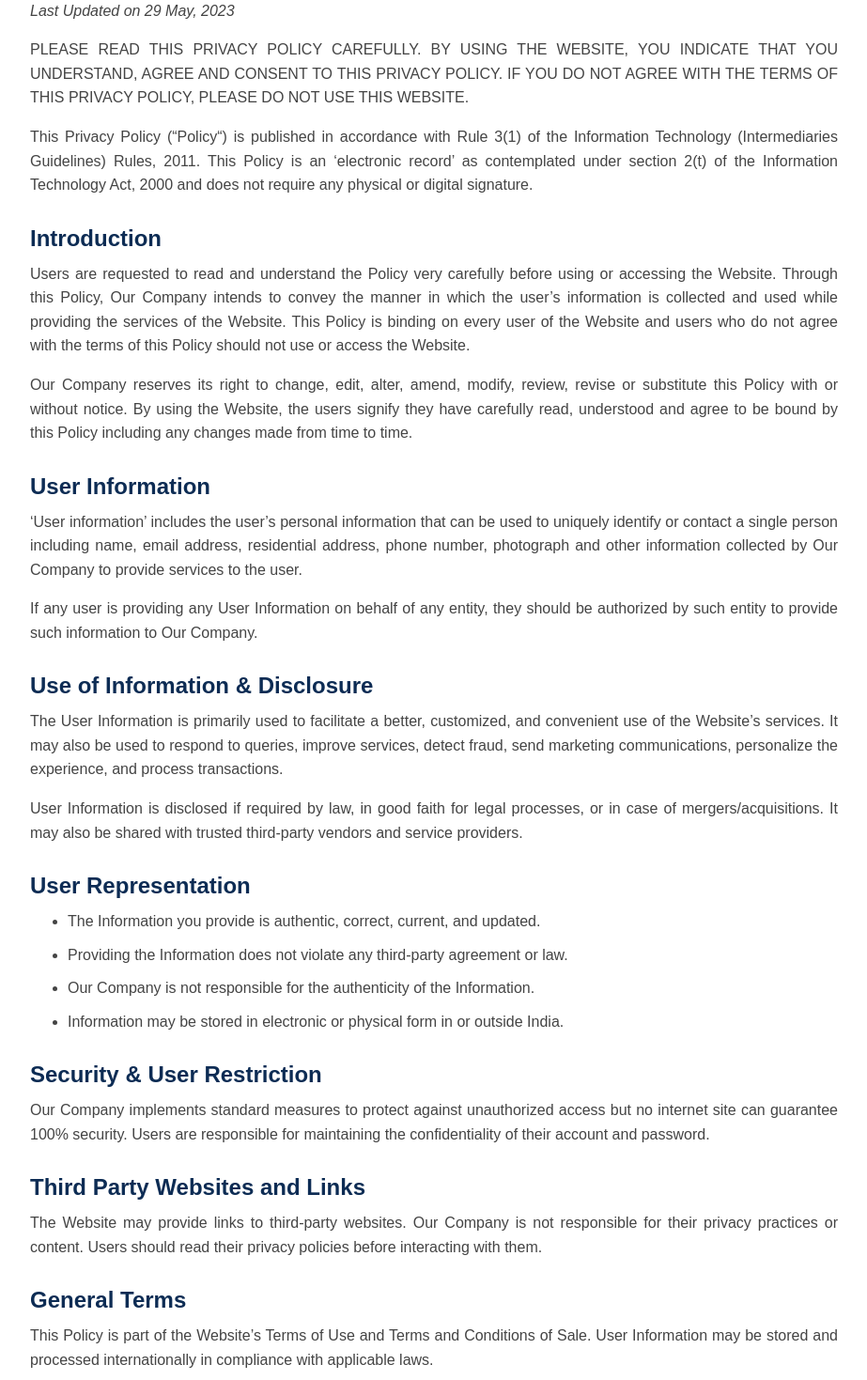
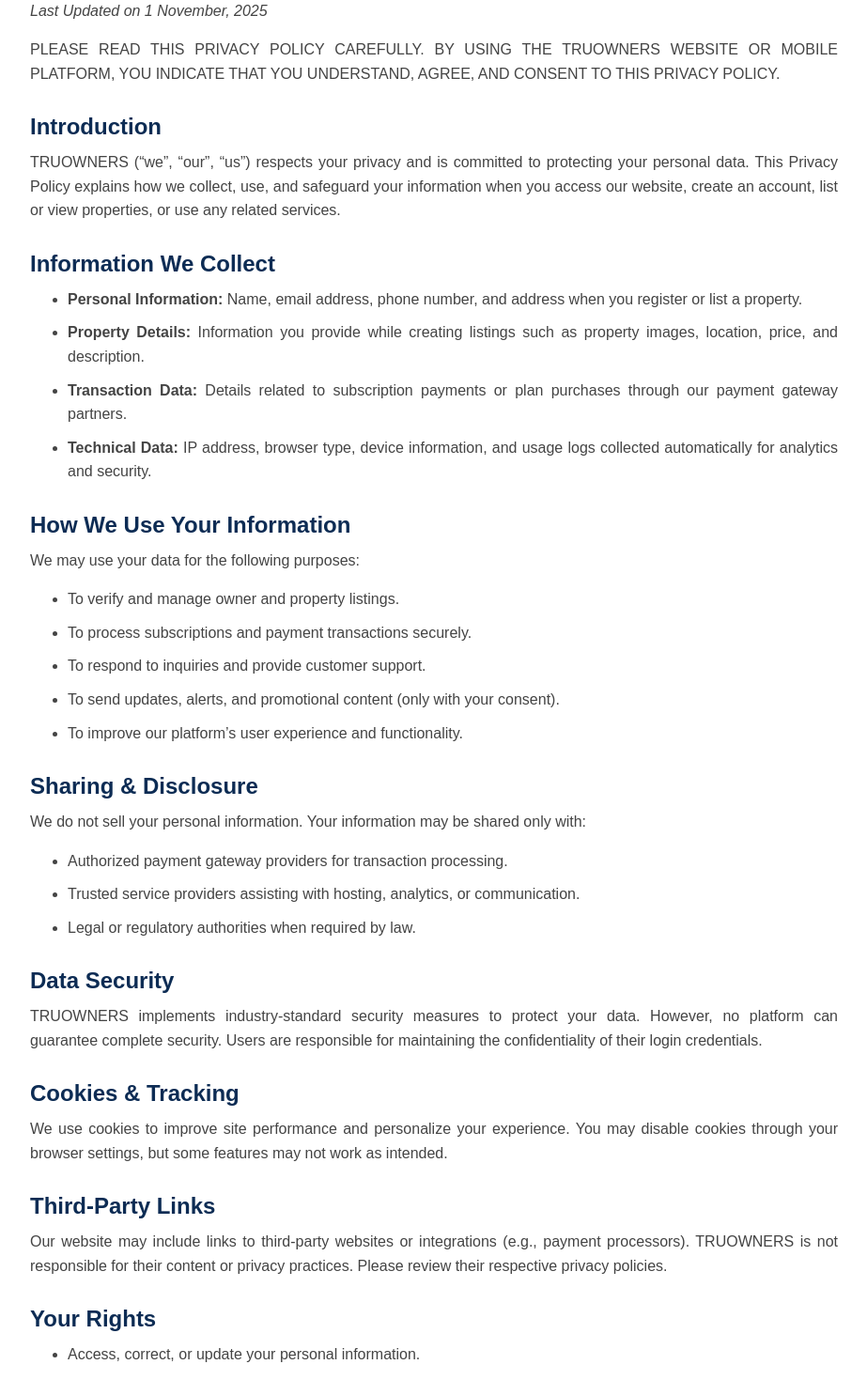
Before and after one commit to pradeepl-italliance/Truowners-frontend, a React (Vite) app: page /privacy in a window 1280 px wide. Shown: the part 480-1949 px from the top of the page at 94% size, without its empty margins (178-1101 px from the left). Built offline with nearby package versions, Linux system fonts and the light colour scheme.

Commit message:
updates on content change,created error,processing and success page

```diff
--- a/src/App.jsx
+++ b/src/App.jsx
@@ -19,7 +19,12 @@
 import MyBookings from './components/pages/bookings/MyBookings'
 import PropertiesPage from './components/pages/Property/Properties'
 import SubscriptionPlans from './components/pages/other/SubscriptionPlans'
-import ScrollToTop from './components/common/ScrollToTop';
+import ScrollToTop from './components/common/ScrollToTop'
+
+// ✅ Newly added imports
+import SuccessPage from './components/pages/subscription/SuccessPage'
+import ErrorPage from './components/pages/subscription/ErrorPage'
+import ProcessingPage from './components/pages/subscription/ProcessingPage' // <-- Added
 
 import './styles/globals.css'
 import './styles/components.css'
@@ -85,6 +90,11 @@
               <Route path="/wishlist" element={<LayoutWrapper><WishlistPage /></LayoutWrapper>} />
               <Route path="/my-bookings" element={<LayoutWrapper><MyBookings /></LayoutWrapper>} />
 
+              {/* ✅ FontPage / PhonePe Integration Result Pages */}
+              <Route path="/processing" element={<LayoutWrapper><ProcessingPage /></LayoutWrapper>} /> {/* <-- Added */}
+              <Route path="/success" element={<LayoutWrapper><SuccessPage /></LayoutWrapper>} />
+              <Route path="/error" element={<LayoutWrapper><ErrorPage /></LayoutWrapper>} />
+
               {/* Admin Routes */}
               <Route
                 path="/system/admin/secure-access-portal-2025"
--- a/src/components/pages/Admin/PropertiesTab.jsx
+++ b/src/components/pages/Admin/PropertiesTab.jsx
@@ -262,7 +262,7 @@
         body = JSON.stringify({ status: newStatus });
         break;
       case 'markSold':
-      case 'unsold':
+      case 'published':
         endpoint = API_CONFIG.ADMIN.PUBLISH_PROPERTY.replace(':id', propertyId);
         body = JSON.stringify({ status: newStatus });
         break;
@@ -1206,7 +1206,7 @@
       onClick={() => handlePropertyAction(selectedProperty.id, 'unsold', 'published')}
       startIcon={actionLoading ? <CircularProgress size={16} /> : <Publish />}
     >
-      Unsold
+      Published
     </Button>
   )}
 </DialogActions>
--- a/src/components/pages/other/ContactPage.jsx
+++ b/src/components/pages/other/ContactPage.jsx
@@ -28,7 +28,7 @@
               <FaPhoneAlt className="icon" />
               <div>
                 <h4>Phone</h4>
-                <p>+91 8095511561 </p>
+                <p>+91  8867721812 </p>
               </div>
             </li>
             <li>
--- a/src/components/pages/other/PrivacyPolicyPage.jsx
+++ b/src/components/pages/other/PrivacyPolicyPage.jsx
@@ -11,112 +11,94 @@
 
       {/* Section 2: Content */}
       <section className="terms-content">
-                <p className="updated-date">Last Updated on 29 May, 2023</p>
+        <p className="updated-date">Last Updated on 1 November, 2025</p>
 
         <p className="highlight">
-        PLEASE READ THIS PRIVACY POLICY CAREFULLY. BY USING THE WEBSITE, YOU
-        INDICATE THAT YOU UNDERSTAND, AGREE AND CONSENT TO THIS PRIVACY POLICY.
-        IF YOU DO NOT AGREE WITH THE TERMS OF THIS PRIVACY POLICY, PLEASE DO NOT
-        USE THIS WEBSITE.
+          PLEASE READ THIS PRIVACY POLICY CAREFULLY. BY USING THE TRUOWNERS WEBSITE OR MOBILE PLATFORM,
+          YOU INDICATE THAT YOU UNDERSTAND, AGREE, AND CONSENT TO THIS PRIVACY POLICY.
         </p>
 
+        <h2 className="padd">Introduction</h2>
         <p>
-        This Privacy Policy (“Policy“) is published in accordance with Rule
-        3(1) of the Information Technology (Intermediaries Guidelines) Rules,
-        2011. This Policy is an ‘electronic record’ as contemplated under
-        section 2(t) of the Information Technology Act, 2000 and does not
-        require any physical or digital signature.
+          TRUOWNERS (“we”, “our”, “us”) respects your privacy and is committed to protecting your
+          personal data. This Privacy Policy explains how we collect, use, and safeguard your information
+          when you access our website, create an account, list or view properties, or use any related
+          services.
         </p>
 
-      <h2 className='padd'>Introduction</h2>
+        <h2 className="padd">Information We Collect</h2>
+        <ul>
+          <li><strong>Personal Information:</strong> Name, email address, phone number, and address when you register or list a property.</li>
+          <li><strong>Property Details:</strong> Information you provide while creating listings such as property images, location, price, and description.</li>
+          <li><strong>Transaction Data:</strong> Details related to subscription payments or plan purchases through our payment gateway partners.</li>
+          <li><strong>Technical Data:</strong> IP address, browser type, device information, and usage logs collected automatically for analytics and security.</li>
+        </ul>
+
+        <h2 className="padd">How We Use Your Information</h2>
+        <p>We may use your data for the following purposes:</p>
+        <ul>
+          <li>To verify and manage owner and property listings.</li>
+          <li>To process subscriptions and payment transactions securely.</li>
+          <li>To respond to inquiries and provide customer support.</li>
+          <li>To send updates, alerts, and promotional content (only with your consent).</li>
+          <li>To improve our platform’s user experience and functionality.</li>
+        </ul>
+
+        <h2 className="padd">Sharing & Disclosure</h2>
         <p>
-        Users are requested to read and understand the Policy very carefully
-        before using or accessing the Website. Through this Policy, Our Company
-        intends to convey the manner in which the user’s information is
-        collected and used while providing the services of the Website. This
-        Policy is binding on every user of the Website and users who do not
-        agree with the terms of this Policy should not use or access the
-        Website.
+          We do not sell your personal information. Your information may be shared only with:
         </p>
+        <ul>
+          <li>Authorized payment gateway providers for transaction processing.</li>
+          <li>Trusted service providers assisting with hosting, analytics, or communication.</li>
+          <li>Legal or regulatory authorities when required by law.</li>
+        </ul>
+
+        <h2 className="padd">Data Security</h2>
         <p>
-        Our Company reserves its right to change, edit, alter, amend, modify,
-        review, revise or substitute this Policy with or without notice. By
-        using the Website, the users signify they have carefully read,
-        understood and agree to be bound by this Policy including any changes
-        made from time to time.
+          TRUOWNERS implements industry-standard security measures to protect your data. However,
+          no platform can guarantee complete security. Users are responsible for maintaining
+          the confidentiality of their login credentials.
         </p>
 
-      <h2 className='padd'>User Information</h2>
+        <h2 className="padd">Cookies & Tracking</h2>
         <p>
-        ‘User information’ includes the user’s personal information that can be
-        used to uniquely identify or contact a single person including name,
-        email address, residential address, phone number, photograph and other
-        information collected by Our Company to provide services to the user.
-      </p>
-      <p>
-        If any user is providing any User Information on behalf of any entity,
-        they should be authorized by such entity to provide such information to
-        Our Company.
+          We use cookies to improve site performance and personalize your experience.
+          You may disable cookies through your browser settings, but some features may not work as intended.
         </p>
 
-      <h2 className='padd'>Use of Information &amp; Disclosure</h2>
+        <h2 className="padd">Third-Party Links</h2>
         <p>
-        The User Information is primarily used to facilitate a better,
-        customized, and convenient use of the Website’s services. It may also
-        be used to respond to queries, improve services, detect fraud, send
-        marketing communications, personalize the experience, and process
-        transactions.
-      </p>
-      <p>
-        User Information is disclosed if required by law, in good faith for
-        legal processes, or in case of mergers/acquisitions. It may also be
-        shared with trusted third-party vendors and service providers.
+          Our website may include links to third-party websites or integrations (e.g., payment processors).
+          TRUOWNERS is not responsible for their content or privacy practices. Please review their respective
+          privacy policies.
         </p>
 
-      <h2 className='padd'>User Representation</h2>
+        <h2 className="padd">Your Rights</h2>
         <ul>
-        <li>
-          The Information you provide is authentic, correct, current, and
-          updated.
-        </li>
-        <li>
-          Providing the Information does not violate any third-party agreement
-          or law.
-        </li>
-        <li>
-          Our Company is not responsible for the authenticity of the
-          Information.
-        </li>
-        <li>
-          Information may be stored in electronic or physical form in or
-          outside India.
-        </li>
+          <li>Access, correct, or update your personal information.</li>
+          <li>Request deletion of your account or data (subject to legal or contractual obligations).</li>
+          <li>Withdraw consent for marketing communications at any time.</li>
         </ul>
 
-      <h2 className='padd'>Security &amp; User Restriction</h2>
+        <h2 className="padd">Contact Us</h2>
         <p>
-        Our Company implements standard measures to protect against
-        unauthorized access but no internet site can guarantee 100% security.
-        Users are responsible for maintaining the confidentiality of their
-        account and password.
+          If you have any questions or concerns about this Privacy Policy or how your information
+          is handled, please contact us at:
+          <br />
+          <strong>Email:</strong> Truowners@gmail.com
+          <br />
+          <strong>Address:</strong> Ground floor no 100 corner shop 13th main 27th cross,28th B cross 4th block,Jayanagar
         </p>
 
-      <h2 className='padd'>Third Party Websites and Links</h2>
+        <h2 className="padd">Policy Updates</h2>
         <p>
-        The Website may provide links to third-party websites. Our Company is
-        not responsible for their privacy practices or content. Users should
-        read their privacy policies before interacting with them.
-      </p>
-
-      <h2 className='padd' >General Terms</h2>
-      <p>
-        This Policy is part of the Website’s Terms of Use and Terms and
-        Conditions of Sale. User Information may be stored and processed
-        internationally in compliance with applicable laws.
+          This Privacy Policy may be updated periodically. We encourage users to review this page
+          regularly to stay informed about any changes.
         </p>
       </section>
     </div>
   );
 };
 
-export default  PrivacyPolicy;
+export default PrivacyPolicy;
--- /dev/null
+++ b/src/components/pages/subscription/ErrorPage.jsx
@@ -0,0 +1,56 @@
+import React, { useEffect } from "react";
+import { Box, Typography, Button, Paper } from "@mui/material";
+import ErrorOutlineIcon from "@mui/icons-material/ErrorOutline";
+import { useNavigate } from "react-router-dom";
+
+const ErrorPage = () => {
+  const navigate = useNavigate();
+
+  useEffect(() => {
+    const timer = setTimeout(() => {
+      navigate("/");
+    }, 5000); // Auto redirect after 5 seconds
+    return () => clearTimeout(timer);
+  }, [navigate]);
+
+  return (
+    <Box
+      display="flex"
+      justifyContent="center"
+      alignItems="center"
+      minHeight="100vh"
+      bgcolor="#f5f5f5"
+    >
+      <Paper
+        elevation={3}
+        sx={{
+          p: 5,
+          borderRadius: 3,
+          textAlign: "center",
+          maxWidth: 400,
+        }}
+      >
+        <ErrorOutlineIcon sx={{ fontSize: 80, color: "red" }} />
+        <Typography variant="h5" fontWeight="bold" sx={{ mt: 2 }}>
+          Payment Failed!
+        </Typography>
+        <Typography variant="body1" sx={{ mt: 1, mb: 3, color: "text.secondary" }}>
+          Something went wrong with your transaction. Please try again.
+        </Typography>
+        <Button
+          variant="contained"
+          color="error"
+          fullWidth
+          onClick={() => navigate("/")}
+        >
+          Back to Home
+        </Button>
+        <Typography variant="caption" display="block" sx={{ mt: 2 }}>
+          Redirecting to home in 5 seconds...
+        </Typography>
+      </Paper>
+    </Box>
+  );
+};
+
+export default ErrorPage;
--- /dev/null
+++ b/src/components/pages/subscription/ProcessingPage.jsx
@@ -0,0 +1,55 @@
+import React, { useEffect } from "react";
+import { Box, Typography, Button, Paper, CircularProgress } from "@mui/material";
+import { useNavigate } from "react-router-dom";
+
+const ProcessingPage = () => {
+  const navigate = useNavigate();
+
+  useEffect(() => {
+    const timer = setTimeout(() => {
+      navigate("/"); // Optional: auto-redirect if processing takes too long
+    }, 10000); // 10 seconds
+    return () => clearTimeout(timer);
+  }, [navigate]);
+
+  return (
+    <Box
+      display="flex"
+      justifyContent="center"
+      alignItems="center"
+      minHeight="100vh"
+      bgcolor="#f5f5f5"
+    >
+      <Paper
+        elevation={3}
+        sx={{
+          p: 5,
+          borderRadius: 3,
+          textAlign: "center",
+          maxWidth: 400,
+        }}
+      >
+        <CircularProgress sx={{ mb: 3 }} />
+        <Typography variant="h5" fontWeight="bold" sx={{ mb: 2 }}>
+          Payment Processing
+        </Typography>
+        <Typography variant="body1" color="text.secondary" sx={{ mb: 3 }}>
+          Your payment is being processed. Please do not refresh or close this page.
+        </Typography>
+        <Button
+          variant="contained"
+          color="primary"
+          fullWidth
+          onClick={() => navigate("/")}
+        >
+          Back to Home
+        </Button>
+        <Typography variant="caption" display="block" sx={{ mt: 2 }}>
+          Redirecting to home in 10 seconds...
+        </Typography>
+      </Paper>
+    </Box>
+  );
+};
+
+export default ProcessingPage;
--- /dev/null
+++ b/src/components/pages/subscription/SuccessPage.jsx
@@ -0,0 +1,56 @@
+import React, { useEffect } from "react";
+import { Box, Typography, Button, Paper } from "@mui/material";
+import CheckCircleOutlineIcon from "@mui/icons-material/CheckCircleOutline";
+import { useNavigate } from "react-router-dom";
+
+const SuccessPage = () => {
+  const navigate = useNavigate();
+
+  useEffect(() => {
+    const timer = setTimeout(() => {
+      navigate("/");
+    }, 5000); // Auto redirect after 5 seconds
+    return () => clearTimeout(timer);
+  }, [navigate]);
+
+  return (
+    <Box
+      display="flex"
+      justifyContent="center"
+      alignItems="center"
+      minHeight="100vh"
+      bgcolor="#f5f5f5"
+    >
+      <Paper
+        elevation={3}
+        sx={{
+          p: 5,
+          borderRadius: 3,
+          textAlign: "center",
+          maxWidth: 400,
+        }}
+      >
+        <CheckCircleOutlineIcon sx={{ fontSize: 80, color: "green" }} />
+        <Typography variant="h5" fontWeight="bold" sx={{ mt: 2 }}>
+          Payment Successful!
+        </Typography>
+        <Typography variant="body1" sx={{ mt: 1, mb: 3, color: "text.secondary" }}>
+          Thank you! Your payment has been completed successfully.
+        </Typography>
+        <Button
+          variant="contained"
+          color="success"
+          fullWidth
+          onClick={() => navigate("/")}
+        >
+          Back to Home
+        </Button>
+        <Typography variant="caption" display="block" sx={{ mt: 2 }}>
+          Redirecting to home in 5 seconds...
+        </Typography>
+      </Paper>
+    </Box>
+  );
+};
+
+export default SuccessPage;
```
Also changed, not shown: src/components/pages/Owner/EditProperty.jsx (+42 -6 lines), src/components/pages/Property/FilterSidebar.jsx (+70 -38 lines), src/components/pages/other/AboutPage.jsx (+1 -8 lines). Lines whose indentation alone changed are shown as unchanged.
